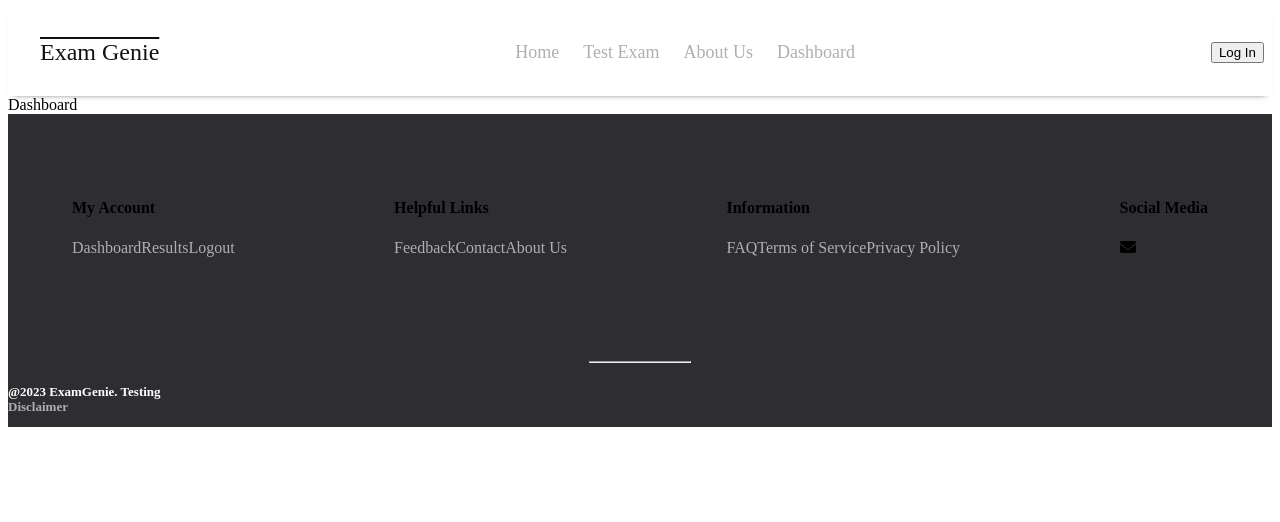
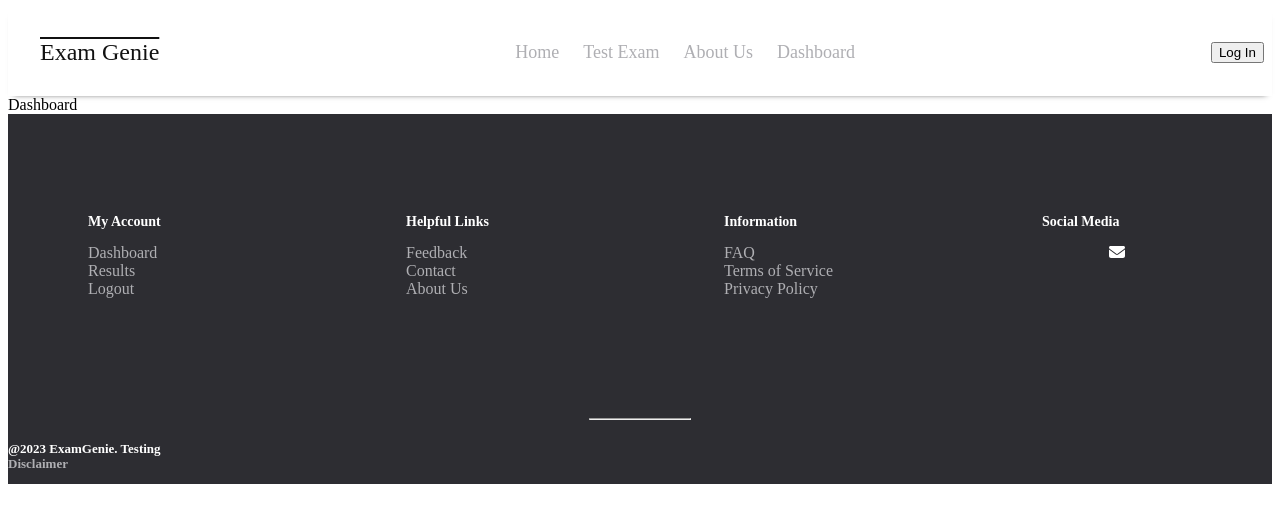
Before and after one commit to femorales7/exam-genie, a React (Create React App) app in the folder frontend/: page /dashboard in a window 1280 px wide. Shown: the top 522 px of the page. Built offline with nearby package versions, Linux system fonts and the light colour scheme.

Commit message:
Fixed naming error

```diff
--- a/frontend/src/components/Footer.jsx
+++ b/frontend/src/components/Footer.jsx
@@ -8,25 +8,25 @@ const Footer = () => {
     <div className="footer">
       <div className="sb__footer section__padding">
         <div className="sb__footer-links">
-          <div classname="sb__footer-links_div">
+          <div className="sb__footer-links_div">
             <h4>My Account</h4>
             <Link to="/dashboard">Dashboard</Link>
             <Link to="/results">Results</Link>
             <Link to="/logout">Logout</Link>
           </div>
-          <div classname="sb__footer-links_div">
+          <div className="sb__footer-links_div">
             <h4>Helpful Links</h4>
             <Link to="/dashboard">Feedback</Link>
             <Link to="/results">Contact</Link>
             <Link to="/logout">About Us</Link>
           </div>
-          <div classname="sb__footer-links_div">
+          <div className="sb__footer-links_div">
             <h4>Information</h4>
             <Link to="/dashboard">FAQ</Link>
             <Link to="/results">Terms of Service</Link>
             <Link to="/logout">Privacy Policy</Link>
           </div>
-          <div classname="sb__footer-links_div">
+          <div className="sb__footer-links_div">
             <h4>Social Media</h4>
             <FontAwesomeIcon icon={faEnvelope} />
           </div>
```
